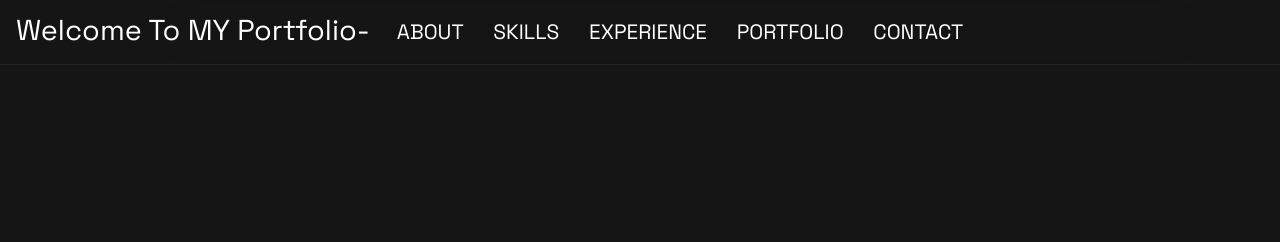
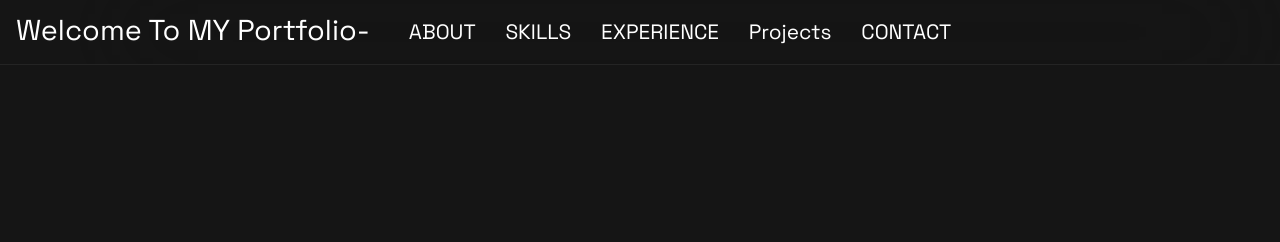
Before and after one commit to keshavjha005/myportfolio-oo5, a plain HTML site: page index.html in a window 1280 px wide. Shown: the top 242 px of the page. Drawn offline with nearby package versions, Linux system fonts and the light colour scheme.

Commit message:
Update index.html

```diff
--- a/index.html
+++ b/index.html
@@ -29,7 +29,7 @@
             <li><a onClick="myFunction()" class="nav-link" href="#about">ABOUT</a></li>
             <li><a onClick="myFunction()" class="nav-link" href="#skills">SKILLS</a></li>
             <li><a onClick="myFunction()" class="nav-link" href="#experience">EXPERIENCE</a></li>
-            <li><a onClick="myFunction()" class="nav-link" href="#portfolio">PORTFOLIO</a></li>
+            <li><a onClick="myFunction()" class="nav-link" href="#Projects">Projects</a></li>
             <li><a onClick="myFunction()" class="nav-link" href="#contact">CONTACT</a></li>
 
         </ul>
```
